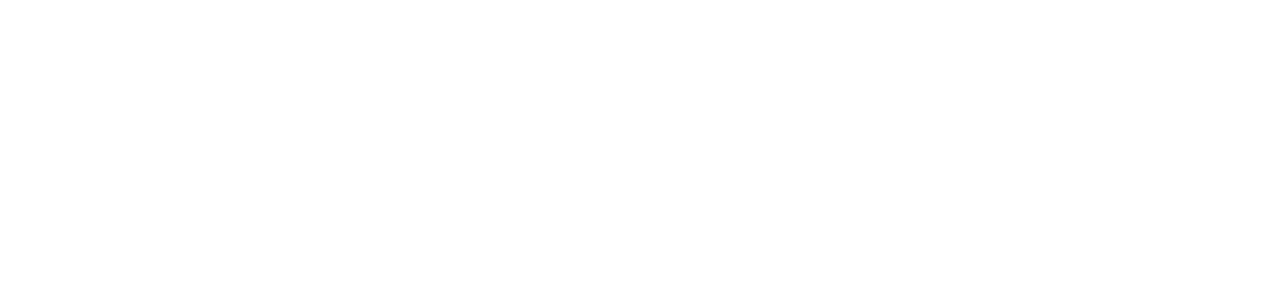
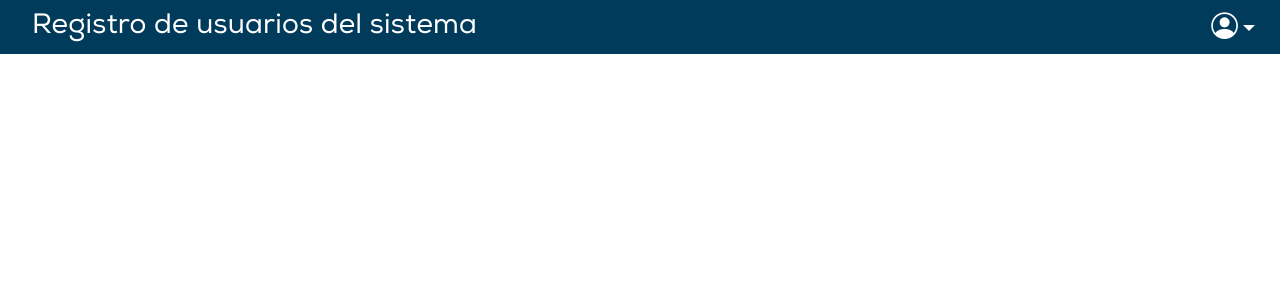
Before and after one commit to rubicr0/sistema-buap-webapp, an Angular app: page /registro-usuarios in a window 1280 px wide. Before the commit this address led to /. Shown: the top 300 px of the page. Built offline with nearby package versions, Linux system fonts and the light colour scheme.

Commit message:
Registro - Parte 1
Iniciando pantalla de registro. se programa el navbar.

```diff
--- a/src/app/app-routing.module.ts
+++ b/src/app/app-routing.module.ts
@@ -6,7 +6,7 @@
 const routes: Routes = [
   //Pantalla principal del login
   { path: '', component: LoginScreenComponent, pathMatch: 'full' },
-  { path: 'registro', component: RegistroUsuariosScreenComponent, pathMatch: 'full' }
+  { path: 'registro-usuarios', component: RegistroUsuariosScreenComponent, pathMatch: 'full' }
 ];
 
 @NgModule({
--- a/src/app/app.module.ts
+++ b/src/app/app.module.ts
@@ -11,12 +11,14 @@
 import {MatButtonModule} from '@angular/material/button';
 import {MatIconModule} from '@angular/material/icon';
 import {MatDividerModule} from '@angular/material/divider';
+import { NavbarComponent } from './partials/navbar/navbar.component';
 
 @NgModule({
   declarations: [
     AppComponent,
     LoginScreenComponent,
-    RegistroUsuariosScreenComponent
+    RegistroUsuariosScreenComponent,
+    NavbarComponent
   ],
   imports: [
     BrowserModule,
--- /dev/null
+++ b/src/app/partials/navbar/navbar.component.html
@@ -0,0 +1,32 @@
+<div class="wrapper">
+  <nav class="navbar navbar-expand-lg navbar-light bg-light">
+    <div class="container-fluid">
+      <button class="navbar-toggler" type="button" data-bs-toggle="collapse" data-bs-target="#navbarSupportedContent" aria-controls="navbarSupportedContent" aria-expanded="false" aria-label="Toggle navigation">
+        <span class="navbar-toggler-icon"></span>
+      </button>
+      <div class="collapse navbar-collapse" id="navbarSupportedContent">
+        <ul class="navbar-nav me-auto mb-2 mb-lg-0">
+          <ng-container *ngIf="tipo!='registro-usuarios'; else registraUsers">
+            <!-- TODO: Aquí después vamos a agregar todo el código del navbar para la vista del Home -->
+          </ng-container>
+          <!-- En el else - del template mostrará todo lo correspondiente a la vista de registro -->
+          <ng-template #registraUsers>
+            <label class="navbar-brand" *ngIf="!editar">Registro de usuarios del sistema</label>
+            <label class="navbar-brand" *ngIf="editar">Editar usuario del sistema</label>
+          </ng-template>
+        </ul>
+        <form class="d-flex">
+          <div class="dropdown">
+            <button class="btn dropdown-toggle" type="button" data-bs-toggle="dropdown" aria-expanded="false">
+              <i class="bi bi-person-circle"></i>
+            </button>
+            <ul class="dropdown-menu">
+              <li *ngIf="token != ''"><a class="dropdown-item" (click)="logout()">Cerrar Sesión</a></li>
+              <li *ngIf="tipo=='registro-usuarios' && token == ''"><a class="dropdown-item" href="#">Iniciar Sesión</a></li>
+            </ul>
+          </div>
+        </form>
+      </div>
+    </div>
+  </nav>
+</div>
--- /dev/null
+++ b/src/app/partials/navbar/navbar.component.scss
@@ -0,0 +1,83 @@
+.wrapper{
+  width: 100vw;
+  //height: 100vh;
+}
+.bg-light{
+  background-color: #003B5C!important;
+}
+
+.navbar{
+  padding: 0 0 0 0!important;
+}
+
+.navbar-brand{
+  padding-left: 20px;
+  font-size: 28px;
+  font-family: Nexa;
+  text-align: center;
+  opacity: 1;
+  color: #FFFFFF;
+  margin: 0 0 0 0!important;
+}
+
+.nav-link{
+  font-size: 20px;
+  font-family: Nexa;
+  text-align: center;
+  opacity: 1;
+  font-weight: bold;
+  color: #FFFFFF;
+  margin: 0 0 0 0!important;
+}
+
+li a {
+  display: block;
+  text-decoration: none;
+  cursor: pointer;
+  text-transform: capitalize;
+}
+
+/* Change the link color on hover */
+li a:hover {
+  background-color: #0092B8;
+  color: #FFFFFF;
+  margin: 0;
+}
+
+.navbar-expand-lg .navbar-nav .nav-link {
+  padding-top: 1.2rem;
+  padding-bottom: 1.2rem;
+  padding-left: 1rem;
+  padding-right: 1rem;
+}
+.navbar-nav .nav-link.active, .navbar-nav .nav-link.show {
+  font-size: 20px;
+  font-family: Nexa;
+  text-align: center;
+  opacity: 1;
+  font-weight: bold;
+  color: #FFFFFF;
+}
+.active {
+  background-color: #03aed8;
+  margin: 0 0 0 0!important;
+}
+
+.bi-person-circle{
+  font-size: 20pt;
+  color: #FFFFFF;
+}
+.dropdown-toggle{
+  font-size: 15pt;
+  color: #FFFFFF;
+}
+.dropdown-menu[data-bs-popper] {
+  right: 0!important;
+  left: auto;
+}
+.navbar-toggler-icon{
+  color: #FFFFFF;
+}
+.navbar-toggler-icon {
+  vertical-align: 0;
+}
--- /dev/null
+++ b/src/app/partials/navbar/navbar.component.ts
@@ -0,0 +1,24 @@
+import { Component, Input, OnInit } from '@angular/core';
+
+@Component({
+  selector: 'app-navbar',
+  templateUrl: './navbar.component.html',
+  styleUrls: ['./navbar.component.scss']
+})
+export class NavbarComponent implements OnInit{
+  @Input() tipo: string = "";
+  @Input() rol:string ="";
+
+  public editar: boolean = false;
+  public token : string = "";
+
+  constructor(){}
+
+  ngOnInit(): void {
+
+  }
+
+  public logout(){
+
+  }
+}
--- a/src/app/screens/login-screen/login-screen.component.ts
+++ b/src/app/screens/login-screen/login-screen.component.ts
@@ -1,4 +1,5 @@
 import { Component, OnInit } from '@angular/core';
+import { Router } from '@angular/router';
 declare var $:any;
 
 @Component({
@@ -12,7 +13,9 @@
   public password: String = "";
   public errors:any = {};
 
-  constructor(){}
+  constructor(
+    private router: Router
+  ){}
 
   ngOnInit(): void {
 
@@ -23,7 +26,7 @@
   }
 
   public registrar(){
-
+    this.router.navigate(["registro-usuarios"]);
   }
 
   public showPassword(){
--- a/src/app/screens/registro-usuarios-screen/registro-usuarios-screen.component.html
+++ b/src/app/screens/registro-usuarios-screen/registro-usuarios-screen.component.html
@@ -1 +1,11 @@
-<p>registro-usuarios-screen works!</p>
+<div class="wrapper">
+  <div class="section-registro">
+    <div class="header-registro">
+      <app-navbar [tipo]="tipo"></app-navbar>
+    </div>
+    <div class="body-registro">
+
+
+    </div>
+  </div>
+</div>
--- a/src/app/screens/registro-usuarios-screen/registro-usuarios-screen.component.scss
+++ b/src/app/screens/registro-usuarios-screen/registro-usuarios-screen.component.scss
@@ -0,0 +1,26 @@
+.wrapper{
+  width: 100vw;
+  height: 100vh;
+  display: flex;
+  flex-direction: column;
+  justify-content: flex-start;
+  align-items: center;
+}
+
+.section-registro{
+  width: 100vw;
+  height: 100vh;
+  display: flex;
+  flex-direction: column;
+  justify-content: flex-start;
+  align-items: center;
+}
+
+.header-registro{
+  width: 100vw;
+  height: 10vh;
+  display: flex;
+  flex-direction: column;
+  justify-content: flex-start;
+  align-items: center;
+}
--- a/src/app/screens/registro-usuarios-screen/registro-usuarios-screen.component.ts
+++ b/src/app/screens/registro-usuarios-screen/registro-usuarios-screen.component.ts
@@ -1,10 +1,17 @@
-import { Component } from '@angular/core';
+import { Component, OnInit } from '@angular/core';
 
 @Component({
   selector: 'app-registro-usuarios-screen',
   templateUrl: './registro-usuarios-screen.component.html',
   styleUrls: ['./registro-usuarios-screen.component.scss']
 })
-export class RegistroUsuariosScreenComponent {
+export class RegistroUsuariosScreenComponent implements OnInit{
 
+  public tipo:string = "registro-usuarios";
+
+  constructor(){}
+
+  ngOnInit(): void {
+
+  }
 }
```
Also changed, not shown: 1 other file (tests, documents, lock files or other folders).
